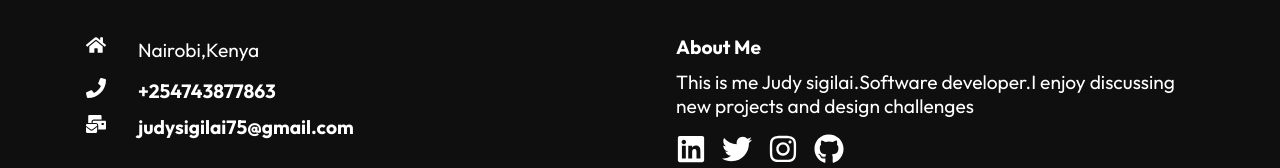
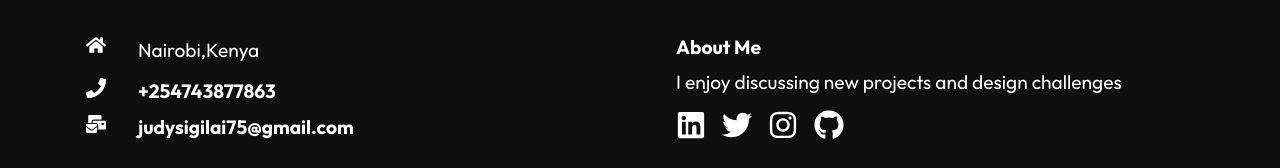
Before and after one commit to judy-chelangat/react-portfolio, a React (Create React App) app: page /about in a window 1280 px wide. Shown: the part 713-881 px from the top of the page. Built offline with nearby package versions, Linux system fonts and the light colour scheme.

Commit message:
added changes

```diff
--- a/src/components/Footer.jsx
+++ b/src/components/Footer.jsx
@@ -37,7 +37,7 @@ function Footer() {
 
         <div className='right'>
             <h4> About Me </h4>
-            <p>This is me Judy sigilai.Software developer.I enjoy discussing new projects and design challenges</p>
+            <p>I enjoy discussing new projects and design challenges</p>
 
                 <ul className='social'>
                     <li>
```
